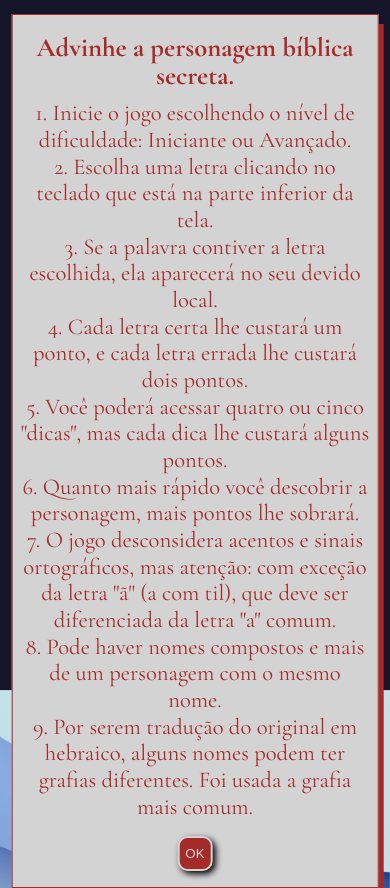
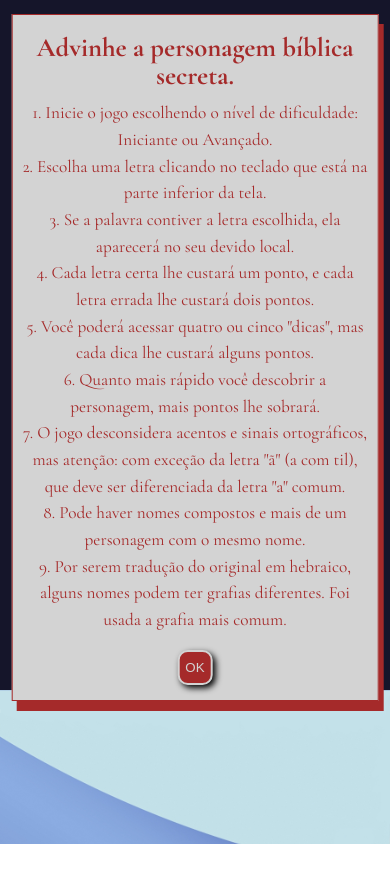
Before and after one commit to Risiferraz/quem-e, a plain HTML site: page index.html in a window 390 px wide. Both pictures are taken after a click on the button "- - - Como jogar: - - -". After the commit the page ends 844 px from the top, so only its background shows below. Drawn offline with nearby package versions, Linux system fonts and the light colour scheme.

Commit message:
Ajuste no tamanho da fonte do tooltip

```diff
--- a/css/style-pagina-inicial-media.css
+++ b/css/style-pagina-inicial-media.css
@@ -61,7 +61,6 @@
     }
 
     #tooltip.tooltip-visivel {
-        font-size: 17pt;
         line-height: 20pt;
         padding: 4% 2%;
         width: 94%;
--- a/css/style-pagina-inicial.css
+++ b/css/style-pagina-inicial.css
@@ -61,7 +61,7 @@ html {
     transform: translateX(-50%);
     padding: 2%;
     width: 90%;
-    font-size: 17pt;
+    font-size: clamp(16px, calc(11px + 1.6vw), 22px);
     line-height: 22pt;
     text-align: center;
     color: brown;
```
